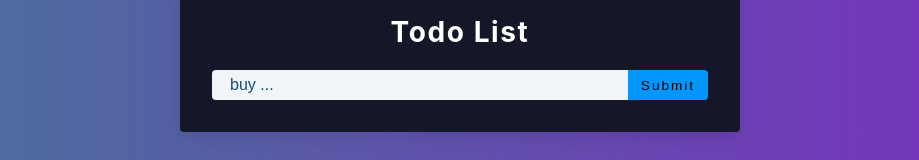
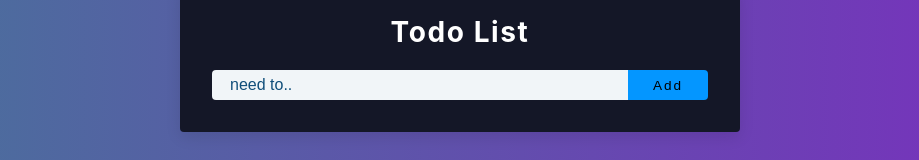
Before and after one commit to vk0808/todo-list-v2, a React (Create React App) app: page / in a window 1280 px wide. Shown: the part 142-302 px from the top of the page, without its empty margins (180-1099 px from the left). Built offline with nearby package versions, Linux system fonts and the light colour scheme.

Commit message:
modify: clear-btn style and input content

```diff
--- a/src/App.js
+++ b/src/App.js
@@ -4,13 +4,13 @@ import Alert from "./Alert";
 import "./styles.css";
 
 const getLocalStorage = () => {
-  let list = localStorage.getItem('list');
+  let list = localStorage.getItem("list");
   if (list) {
-    return JSON.parse(localStorage.getItem('list'));
+    return JSON.parse(localStorage.getItem("list"));
   } else {
     return [];
   }
-}
+};
 
 export default function App() {
   const [name, setName] = useState("");
@@ -66,8 +66,8 @@ export default function App() {
   };
 
   useEffect(() => {
-    localStorage.setItem('list', JSON.stringify(list));
-  }, [list])
+    localStorage.setItem("list", JSON.stringify(list));
+  }, [list]);
 
   return (
     <section className="section-center">
@@ -78,14 +78,14 @@ export default function App() {
           <input
             type="text"
             className="list"
-            placeholder="buy ..."
+            placeholder="need to.."
             value={name}
             onChange={(e) => {
               setName(e.target.value);
             }}
           />
           <button type="submit" className="submit-btn">
-            {isEditing ? "edit" : "submit"}
+            {isEditing ? "edit" : "add"}
           </button>
         </div>
       </form>
--- a/src/styles.css
+++ b/src/styles.css
@@ -1,9 +1,4 @@
-/*
-===============
-Variables
-===============
-*/
-
+/* Variables */
 :root {
   /* dark shades of primary color*/
   --clr-primary-1: hsl(205, 86%, 17%);
@@ -44,12 +39,7 @@ Variables
   --max-width: 1170px;
   --fixed-width: 620px;
 }
-/*
-===============
-Global Styles
-===============
-*/
-
+/* Global Styles */
 *,
 ::after,
 ::before {
@@ -158,11 +148,7 @@ main {
   display: grid;
   place-items: center;
 }
-/*
-===============
-Todo List
-===============
-*/
+/* Todo List */
 .section-center {
   background: var(--clr-grey-1);
   border-radius: var(--radius);
@@ -236,11 +222,9 @@ Todo List
 .submit-btn:hover {
   color: var(--clr-white);
 }
-
 .list-container {
   margin-top: 2rem;
 }
-
 .list-item {
   display: flex;
   align-items: center;
@@ -287,14 +271,14 @@ Todo List
 }
 .clear-btn {
   text-transform: capitalize;
-  width: 10rem;
-  height: 1.5rem;
+  width: 80%;
+  padding: 0.5rem;
   display: grid;
   align-items: center;
   background: transparent;
-  border-color: transparent;
-  color: var(--clr-red-light);
-  margin: 0 auto;
+  border: 2px solid var(--clr-red-light);
+  color: var(--clr-white);
+  margin: 0.5rem auto;
   font-size: 0.85rem;
   letter-spacing: var(--spacing);
   cursor: pointer;
@@ -302,5 +286,5 @@ Todo List
   margin-top: 1.25rem;
 }
 .clear-btn:hover {
-  color: var(--clr-red-dark);
+  background: var(--clr-red-light);
 }
```
